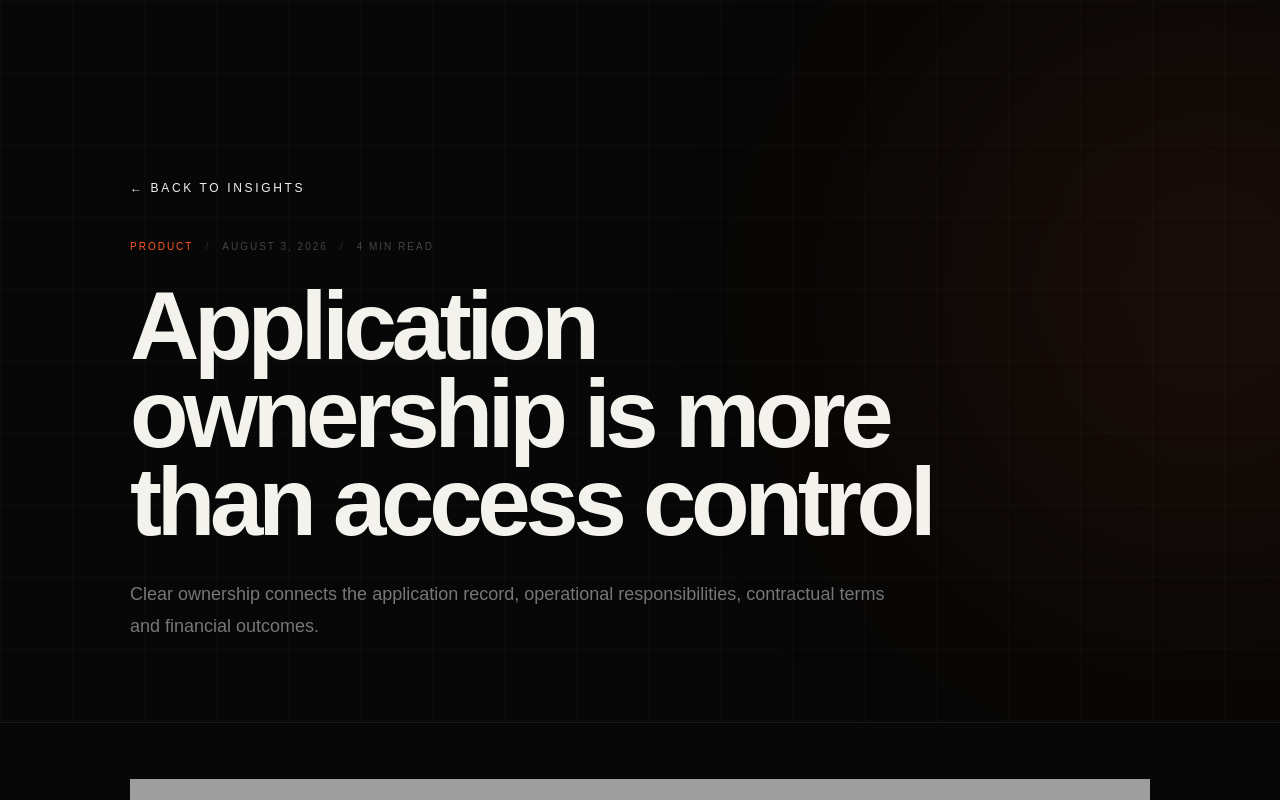
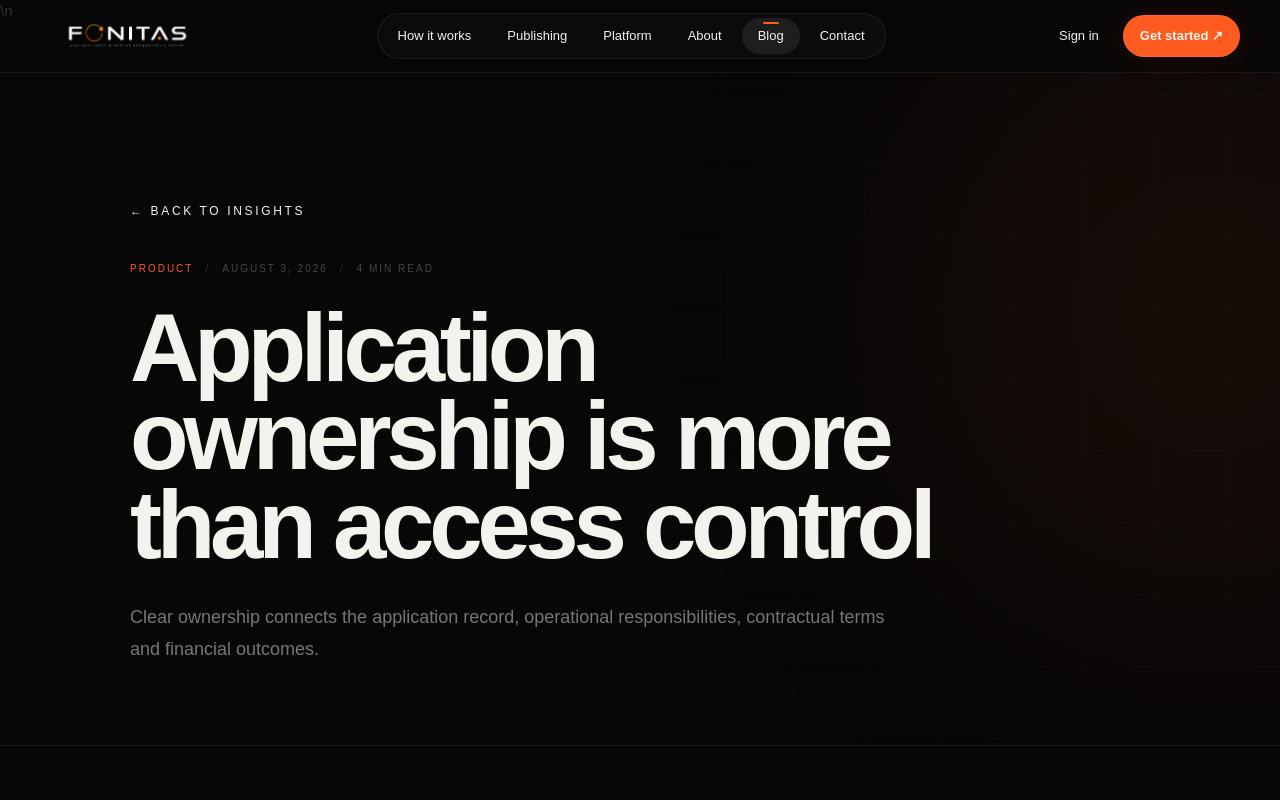
Before and after one commit to mohamad-es/Fonitas-website, a Next.js app: page /blog/application-ownership-and-accountability in a window 1280 px wide. Shown: the top 800 px of the page. Built offline with nearby package versions, Linux system fonts and the light colour scheme; grey boxes are pictures that could not be loaded.

Commit message:
fix: restore header on insights pages

```diff
--- a/app/blog/[slug]/page.tsx
+++ b/app/blog/[slug]/page.tsx
@@ -35,7 +35,7 @@ export default async function BlogPostPage({
   if (!post) notFound();
 
   return (
-    <main className="bg-[#070707] text-[#f4f2ed]">
+    <main className="bg-[#070707] text-[#f4f2ed]">\n      <Header />
       <section className="relative overflow-hidden border-b border-white/[0.07] pt-36 pb-16 lg:pt-44 lg:pb-20">
         <div className="absolute inset-0 grid-bg opacity-20" />
         <div className="absolute right-[-180px] top-10 h-[500px] w-[500px] rounded-full bg-[#ff5a1f]/10 blur-[140px]" />
```
